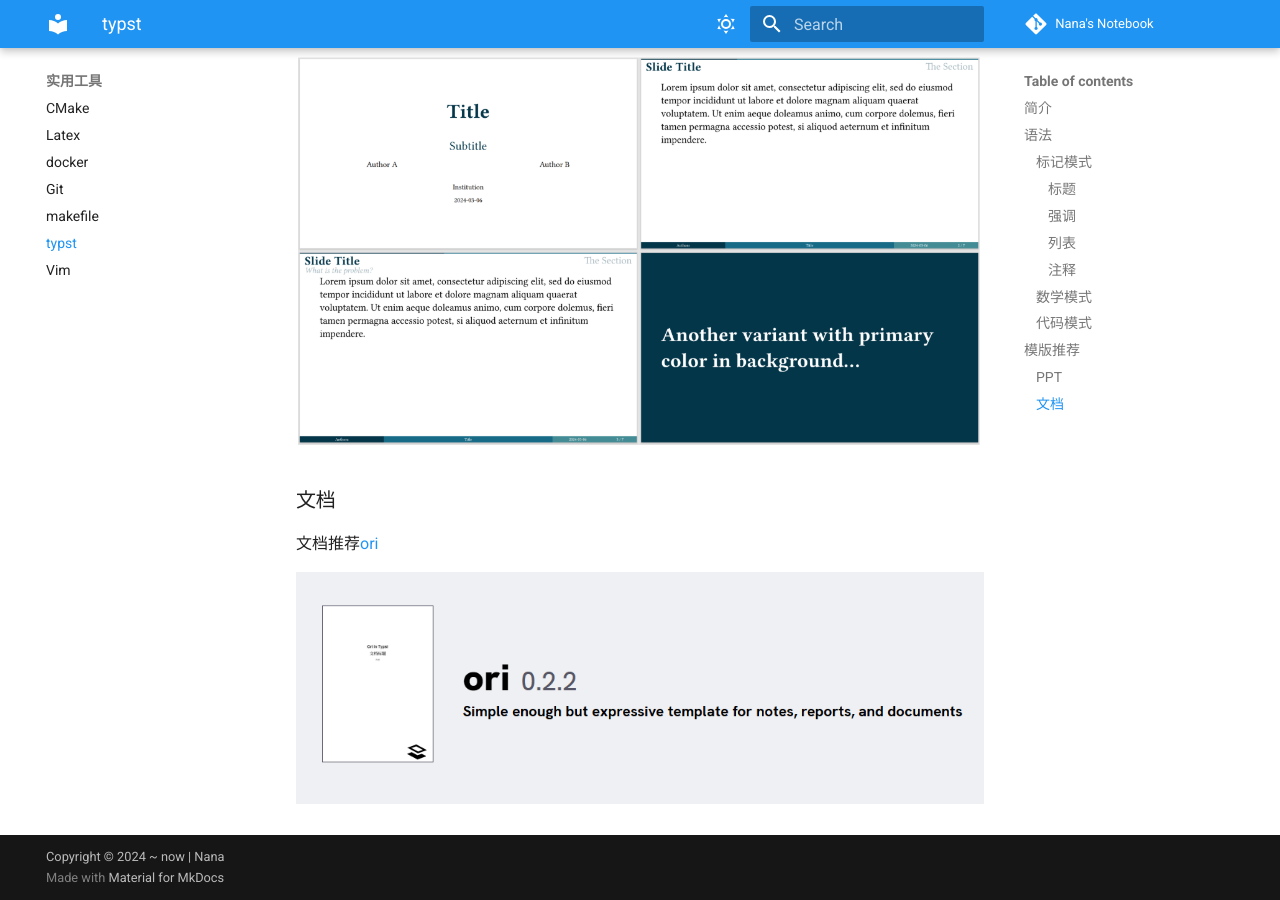
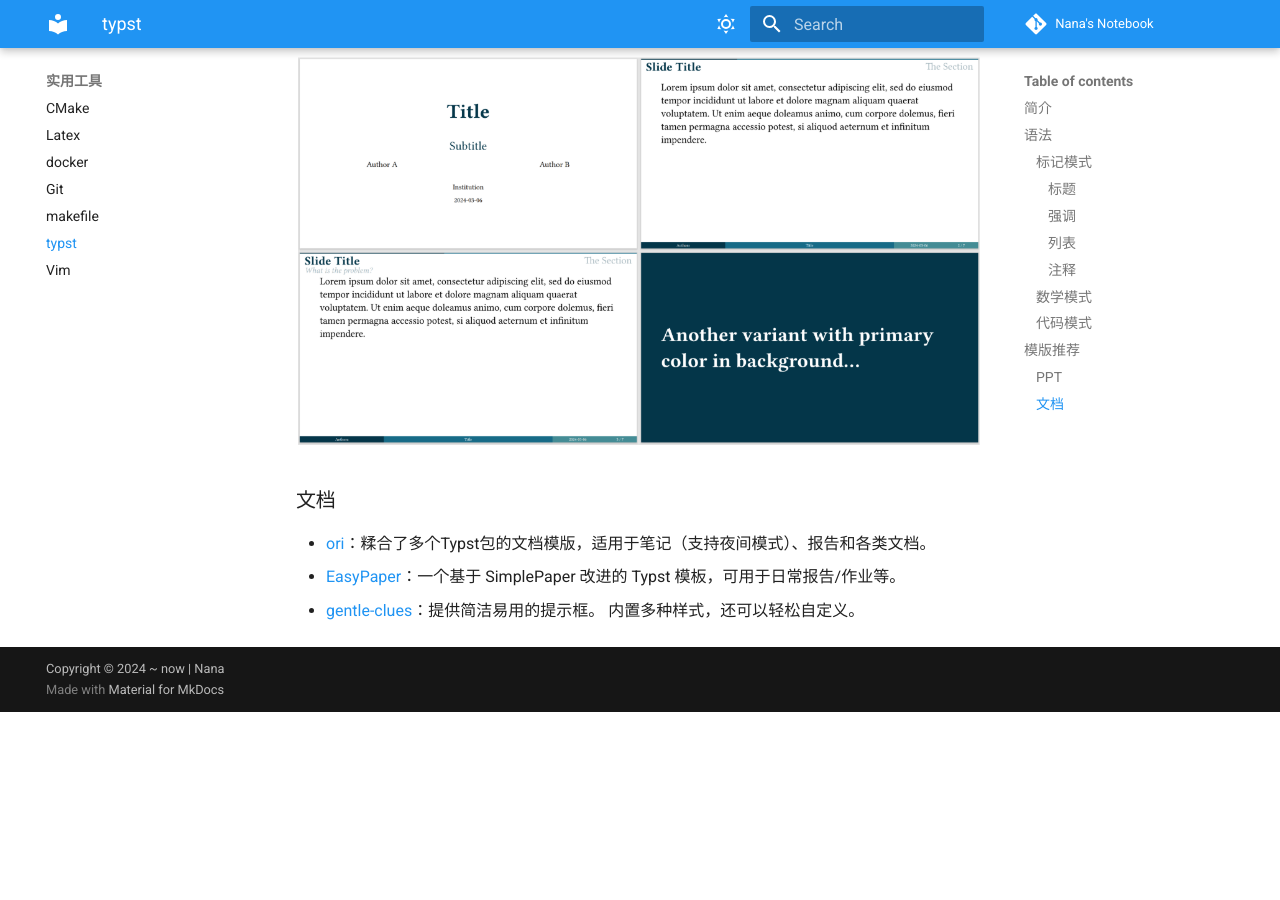
Before and after one commit to cagoya/ZZHZJU.github.io, an MkDocs documentation site: the page built from docs/实用工具/typst.md, in a window 1280 px wide and 900 px high, scrolled down 1588 px. Built offline with MkDocs 1.6.1 and Material for MkDocs 9.7.7, drawn with Linux system fonts in a browser that asks for light colours; comment, search, counter and statistics services are not loaded; after the commit the page ends 2300 px from its top, so only the background shows below that; some of the changed text lies outside the part shown.

Commit message:
add：添加新文档模版

```diff
--- a/docs/实用工具/typst.md
+++ b/docs/实用工具/typst.md
@@ -4,10 +4,10 @@
 
 Typst 是可用于出版的可编程标记语言，拥有变量、函数与包管理等现代编程语言的特性，注重于科学写作 (science writing)，定位与 $LaTeX $ 相似。它相比 $LaTeX $ 的优势在于：
 
-* 语法简洁
-* 编译速度快
-* 环境搭建简单
-* 现代编程语言
+* 语法简洁，大致介于 markdown 和 $LaTeX $ 之间
+* 编译速度快，支持增量编译
+* 支持类现代编程语言的语法
+* 环境搭建简单，在线和本地都可
 
 ## 语法
 
@@ -66,6 +66,6 @@
 
 ### 文档
 
-文档推荐[ori](https://typst.app/universe/package/ori/)
-
-![alt text](images/ori.png)
+* [ori](https://typst.app/universe/package/ori/)：糅合了多个Typst包的文档模版，适用于笔记（支持夜间模式）、报告和各类文档。
+* [EasyPaper](https://github.com/Dawnfz-Lenfeng/easy-paper)：一个基于 SimplePaper 改进的 Typst 模板，可用于日常报告/作业等。
+* [gentle-clues](https://typst.app/universe/package/gentle-clues/)：提供简洁易用的提示框。 内置多种样式，还可以轻松自定义。
```
